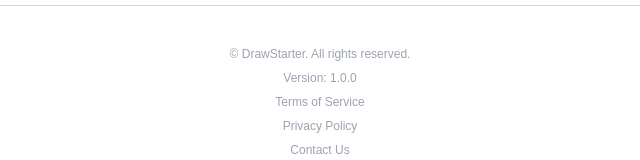
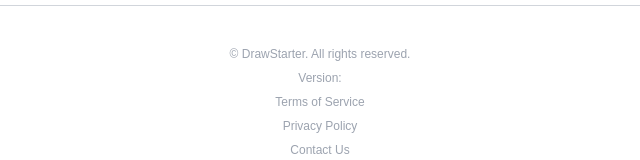
Before and after one commit to mandu9284/drawstarter, a Next.js app: page /en/settings/profile in a window 1280 px wide. Shown: the part 870-1030 px from the top of the page, without its empty margins (320-960 px from the left). Built offline with nearby package versions, Linux system fonts and the light colour scheme; no server answers.

Commit message:
bugfix: application version displayed last version

```diff
--- a/components/common/Footer.tsx
+++ b/components/common/Footer.tsx
@@ -13,7 +13,9 @@
       <p className='text-xs text-gray-500'>
         © DrawStarter. All rights reserved.
       </p>
-      <p className='text-xs text-gray-500'>Version: 1.0.0</p>
+      <p className='text-xs text-gray-500'>
+        Version: {process.env.npm_package_version}
+      </p>
       <Link
         href={`/${lang}/terms`}
         className='text-xs text-gray-500 hover:underline hover:text-blue-500'>
```
Also changed, not shown: package.json (+8 -1 lines).
